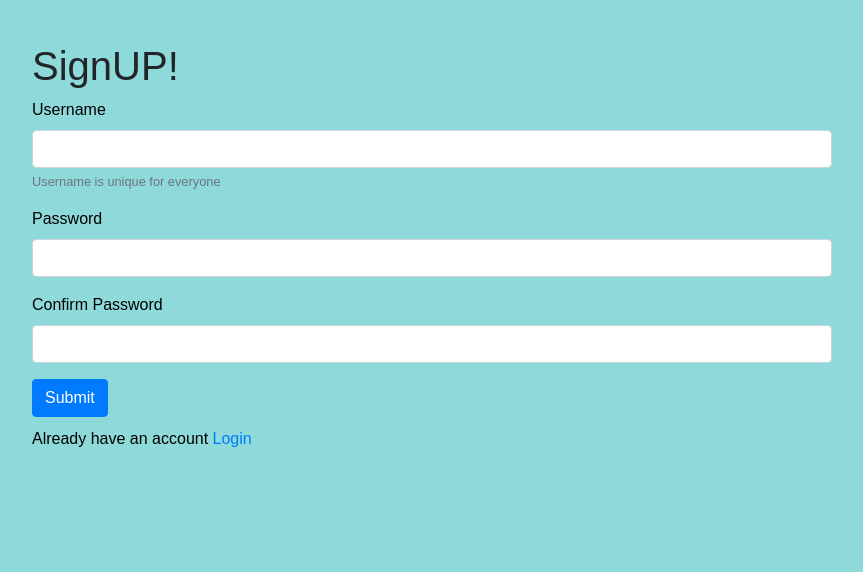
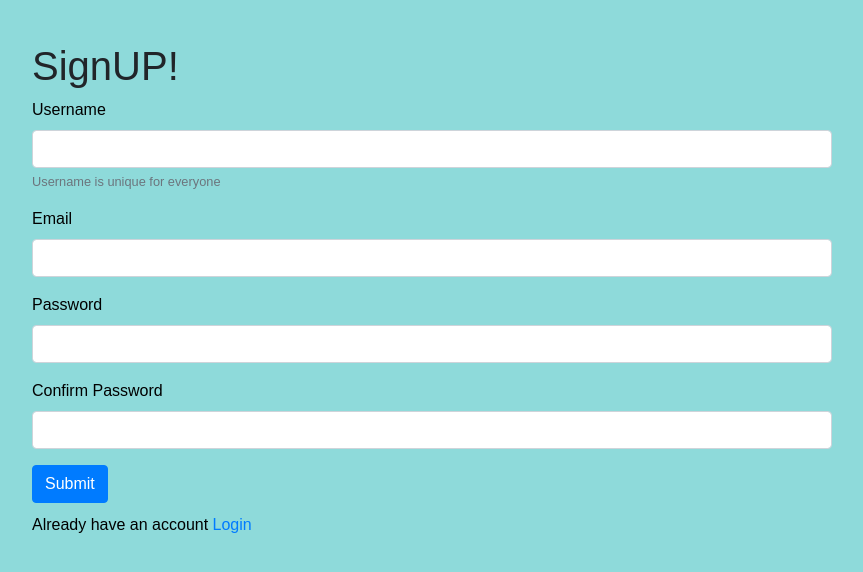
Before and after one commit to jprakash-1/To-do-, a Django app: page /signup/ in a window 1280 px wide. Shown: the part 58-630 px from the top of the page, without its empty margins (53-916 px from the left). Run offline with Django 3.2, Linux system fonts and the light colour scheme.

Commit message:
Add email to register form

```diff
--- a/todo/forms.py
+++ b/todo/forms.py
@@ -1,3 +1,6 @@
+from django import forms
+from django.contrib.auth.models import User
+from django.contrib.auth.forms import UserCreationForm
 from django.forms import ModelForm
 from .models import Todo
 
@@ -10,3 +13,11 @@ class TodoForm(ModelForm):
     class Meta :
         model = Todo
         fields = ['title','memo','important']
+
+
+class UserRegistrationForm(UserCreationForm):
+    email = forms.EmailField()
+
+    class Meta:
+        model = User
+        fields = ['username','email','password1','password2']
--- a/todo/templates/todo/signupuser.html
+++ b/todo/templates/todo/signupuser.html
@@ -18,6 +18,10 @@
             <small id="emailHelp" class="form-text text-muted">Username is unique for everyone</small>
           </div>
           <div class="form-group">
+            <label for="exampleInputEmail1">Email</label>
+            <input type="test" name = "email" class="form-control"  aria-describedby="emailHelp">
+          </div>
+          <div class="form-group">
             <label for="exampleInputPassword1">Password</label>
             <input type="password" name = "password1" class="form-control">
           </div>
--- a/todo/views.py
+++ b/todo/views.py
@@ -3,7 +3,7 @@ from django.contrib.auth.forms import UserCreationForm,AuthenticationForm
 from django.contrib.auth.models import User
 from django.db import IntegrityError
 from django.contrib.auth import login,logout,authenticate
-from .forms import TodoForm
+from .forms import TodoForm,UserRegistrationForm
 from .models import Todo
 from django.utils import timezone
 from django.contrib.auth.decorators import login_required           # this will make sure that we need to login to use this function.
@@ -17,12 +17,12 @@ def home(request):
 def signupuser(request):
     # Here we get into signup page didn't filled the detail and submit it.
     if request.method == 'GET':
-        return render(request,'todo/signupuser.html',{'forms':UserCreationForm()})
+        return render(request,'todo/signupuser.html',{'forms':UserRegistrationForm()})
     else :
         # Here we get into signup page did fill the detail and submit it.
         if request.POST['password1'] == request.POST['password2']:
             try:
-                user = User.objects.create_user(request.POST['username'],password = request.POST['password1'])
+                user = User.objects.create_user(request.POST['username'],password = request.POST['password1'],email = request.POST['email'])
                 user.save()             # Save the user detail in the database
                 # When user signed in redirect to new url.
                 login(request,user)
@@ -30,11 +30,11 @@ def signupuser(request):
 
             # Check Weather username is unique or not.
             except IntegrityError:
-                return render(request,'todo/signupuser.html',{'forms':UserCreationForm(),'error':'Username is already taken try other!'})
+                return render(request,'todo/signupuser.html',{'forms':UserRegistrationForm(),'error':'Username is already taken try other!'})
 
         else:
             # Tell the use user password didn't match.
-            return render(request,'todo/signupuser.html',{'forms':UserCreationForm(),'error':'Password did not match'})
+            return render(request,'todo/signupuser.html',{'forms':UserRegistrationForm(),'error':'Password did not match'})
 
 
 def about(request):
```
Also changed, not shown: db.sqlite3.
